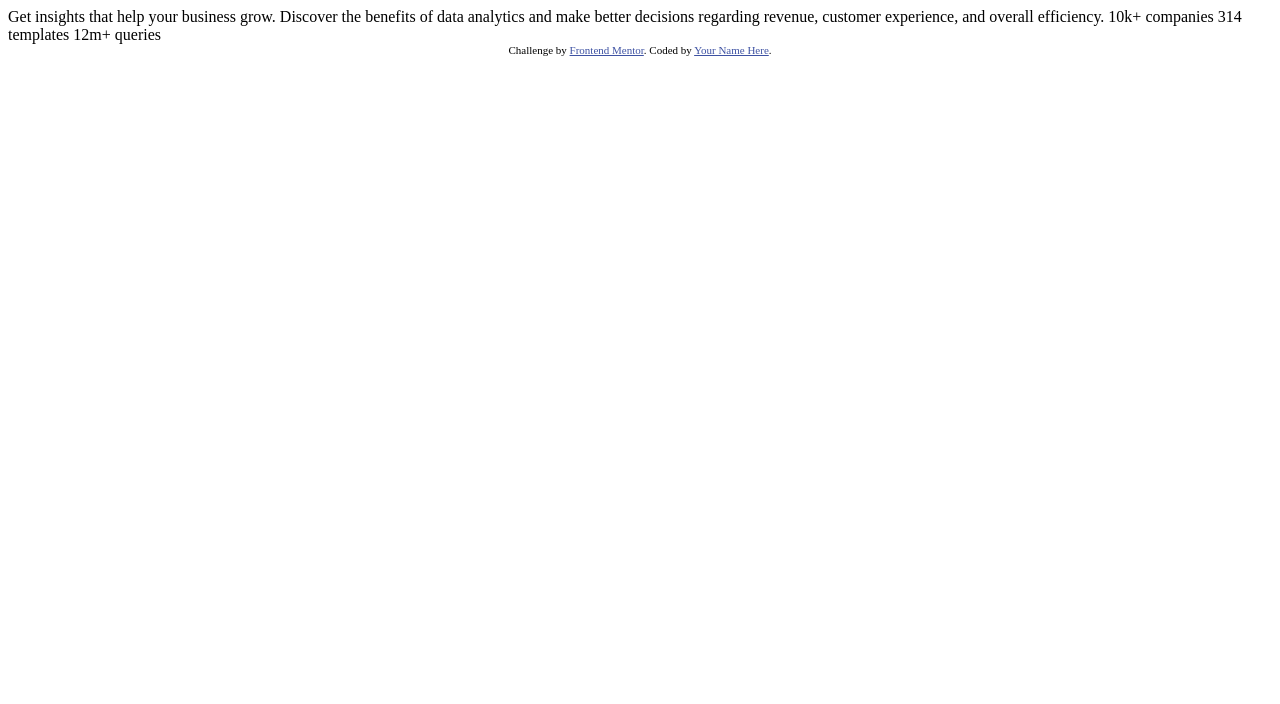
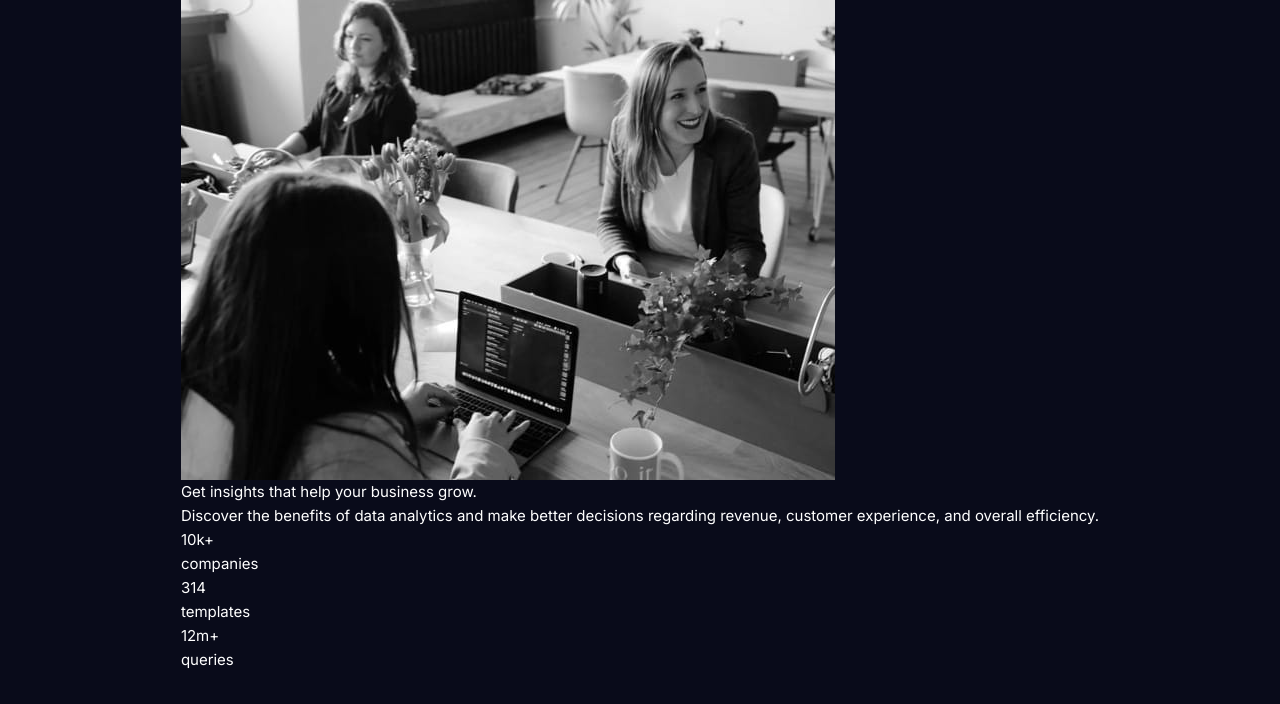
Before and after one commit to solvman/stats-preview-card-component-main, a plain HTML site: page index.html in a window 1280 px wide. Drawn offline with Linux system fonts and the light colour scheme.

Commit message:
Add styles, html structure

```diff
--- a/index.html
+++ b/index.html
@@ -1,33 +1,47 @@
 <!DOCTYPE html>
 <html lang="en">
-<head>
-  <meta charset="UTF-8">
-  <meta name="viewport" content="width=device-width, initial-scale=1.0"> <!-- displays site properly based on user's device -->
-
-  <link rel="icon" type="image/png" sizes="32x32" href="./images/favicon-32x32.png">
-
-  <title>Frontend Mentor | Stats preview card component</title>
-
-  <!-- Feel free to remove these styles or customise in your own stylesheet 👍 -->
-  <style>
-    .attribution { font-size: 11px; text-align: center; }
-    .attribution a { color: hsl(228, 45%, 44%); }
-  </style>
-</head>
-<body>
-
-  Get insights that help your business grow.
-
-  Discover the benefits of data analytics and make better decisions regarding revenue, customer
-  experience, and overall efficiency.
-
-  10k+ companies
-  314 templates
-  12m+ queries
-
-  <div class="attribution">
-    Challenge by <a href="https://www.frontendmentor.io?ref=challenge" target="_blank">Frontend Mentor</a>.
-    Coded by <a href="#">Your Name Here</a>.
-  </div>
-</body>
+  <head>
+    <meta charset="UTF-8" />
+    <meta name="viewport" content="width=device-width, initial-scale=1.0" />
+    <link
+      rel="icon"
+      type="image/png"
+      sizes="32x32"
+      href="./images/favicon-32x32.png"
+    />
+    <link rel="stylesheet" href="style.css" />
+    <title>Frontend Mentor | Stats preview card component</title>
+  </head>
+  <body>
+    <main>
+      <article class="analytics">
+        <img
+          src="./images/image-header-mobile.jpg"
+          alt="Students seating in front of laptops"
+          class="analytics__img"
+        />
+        <h1 class="analytics__title">
+          Get <span class="accent">insights</span> that help your business grow.
+        </h1>
+        <p class="analytics__body">
+          Discover the benefits of data analytics and make better decisions
+          regarding revenue, customer experience, and overall efficiency.
+        </p>
+        <section class="stats">
+          <section class="stats__item">
+            <h2 class="stats__title">10k+</h2>
+            <p class="stats__body">companies</p>
+          </section>
+          <section class="stats__item">
+            <h2 class="stats__title">314</h2>
+            <p class="stats__body">templates</p>
+          </section>
+          <section class="stats__item">
+            <h2 class="stats__title">12m+</h2>
+            <p class="stats__body">queries</p>
+          </section>
+        </section>
+      </article>
+    </main>
+  </body>
 </html>
--- /dev/null
+++ b/style.css
@@ -0,0 +1,57 @@
+@import url("https://fonts.googleapis.com/css2?family=Inter:wght@100..900&family=Lexend+Deca:wght@100..900&display=swap");
+
+/* Global variables */
+:root {
+  --color-primary-900: hsl(233, 47%, 7%);
+  --color-primary-800: hsl(244, 38%, 16%);
+  --color-primary-400: hsl(277, 64%, 61%);
+
+  --color-neutral-100: hsl(0, 0%, 100%);
+  --color-neutral-200: hsla(0, 0%, 100%, 0.75);
+  --color-neutral-300: hsla(0, 0%, 100%, 0.6);
+
+  --font-face-primary: "Inter", sans-serif;
+  --font-face-secondary: "Lexend Deca", sans-serif;
+
+  --font-weight-regular: 400;
+  --font-weight-bold: 700;
+
+  --font-size-small: 0.75rem;
+  --font-size-medium: 0.9375rem;
+  --font-szie-large: 1.5rem;
+  --font-size-x-large: 2.25rem;
+
+  --line-height-small: 1.5rem;
+  --line-height-medium: 1.5rem;
+  --line-height-x-large: 2.75rem;
+
+  --border-radius-default: 0.5rem;
+}
+
+/* Resets */
+
+*,
+*::before,
+*::after {
+  margin: 0;
+  padding: 0;
+  box-sizing: border-box;
+  font: inherit;
+}
+
+img {
+  display: block;
+  max-width: 100%;
+}
+
+/* Styles */
+
+body {
+  font-family: var(--font-face-primary);
+  font-size: var(--font-size-medium);
+  line-height: var(--line-height-medium);
+  color: var(--color-neutral-100);
+  background-color: var(--color-primary-900);
+  display: grid;
+  place-content: center;
+}
```
